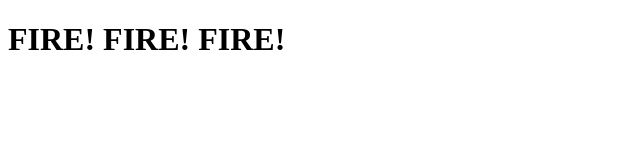
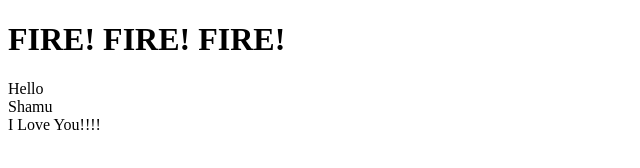
Before and after one commit to evanejtucker/git-chaos, a plain HTML site: page I_Need_Tippee_For_My_Bunghole.html in a window 1280 px wide. Shown: the whole page, without its empty margins (0-640 px from the left). Drawn offline with Linux system fonts and the light colour scheme.

Commit message:
added grid system to html

```diff
--- a/I_Need_Tippee_For_My_Bunghole.html
+++ b/I_Need_Tippee_For_My_Bunghole.html
@@ -8,5 +8,12 @@
 </head>
 <body>
   <h1>FIRE! FIRE! FIRE!</h1>
+  <div class="container">
+    <div class="row">
+      <div class="col-4">Hello</div>
+      <div class="col-4">Shamu</div>
+      <div class="col-4">I Love You!!!!</div>
+    </div>
+  </div>
 </body>
 </html>
```
